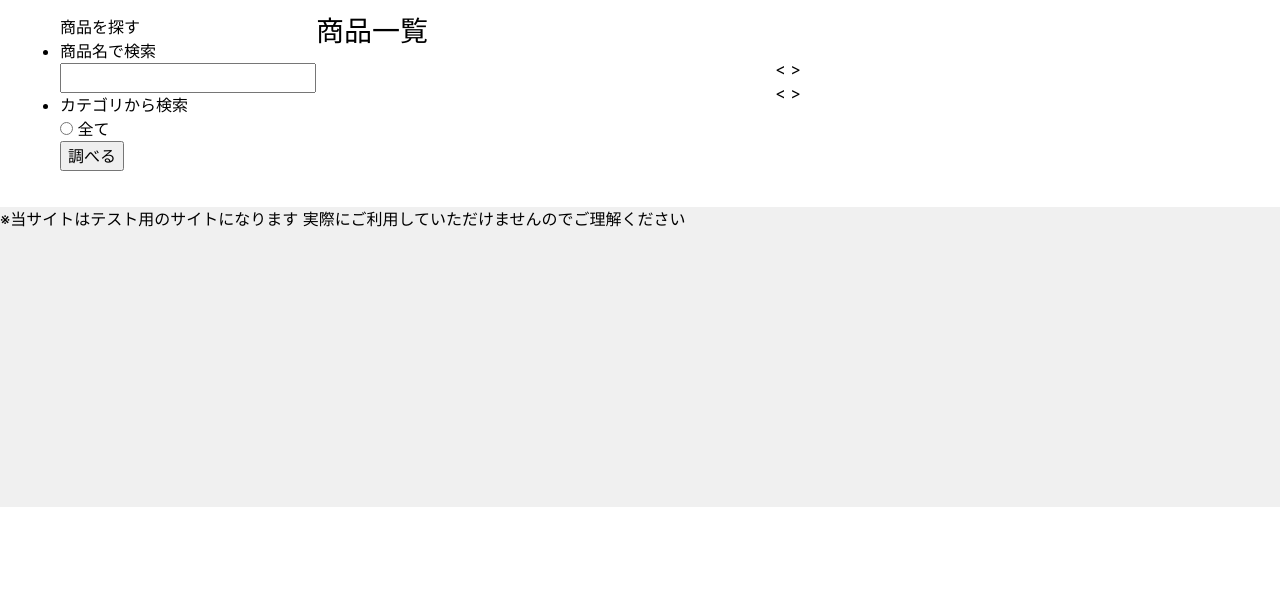
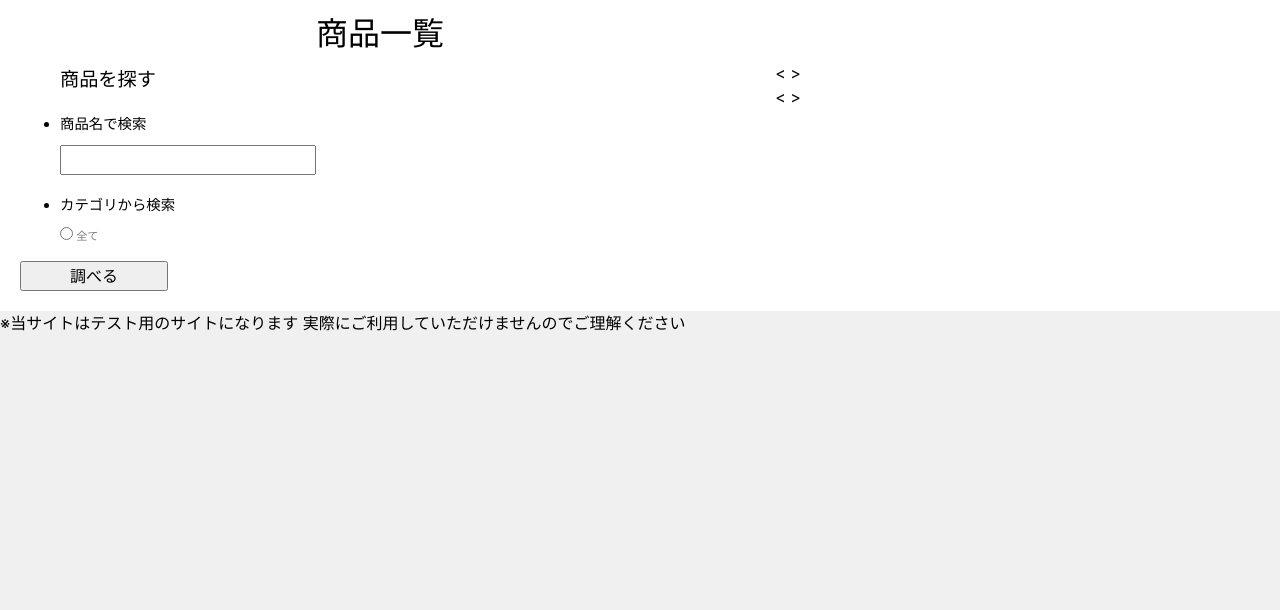
Before and after one commit to keyyang0723/kiyama_ec, a PHP site: page / in a window 1280 px wide. Shown: the part 96-706 px from the top of the page. Run offline with PHP 8.4, Linux system fonts and the light colour scheme; data that the repository does not hold is empty; some libraries are stand-ins or nearby versions.

Commit message:
<レイアウトアップデート4>

```diff
--- a/views/front/front.php
+++ b/views/front/front.php
@@ -9,7 +9,7 @@
 	</div>
 
 	<div id="center">
-		<h3>商品一覧</h3>
+		<h2>商品一覧</h2>
 
 		<div class="pager">
 			<?php if($prev_page>=1):?>
--- a/views/product/index.php
+++ b/views/product/index.php
@@ -10,7 +10,7 @@
 	</div>
 
 	<div id="center">
-		<h3>商品一覧</h3>
+		<h2>商品一覧</h2>
 
 		<div class="pager">
 			<?php if($prev_page>=1):?>
@@ -43,7 +43,7 @@
 							<?php if($product['is_displayed']==1):?><li style="color:red;">非表示中！<?php endif;?></li>
 
 						<form action="<?php echo $base_url;?>/admin/product/<?php echo $this->escape($product['id']);?>" method="post">
-							<input type="submit" value="詳細表示"/>
+							<input type="submit" value="詳細表示" />
 						</form>
 					</ul>
 				</div>
--- a/views/search.php
+++ b/views/search.php
@@ -1,4 +1,5 @@
-<ul>商品を探す
+<ul class="search">
+	<a>商品を探す</a>
 	<li>商品名で検索</li>
 		<input type="text" name="search_name" value="<?php echo $this->escape($search_name)?>" />
 
@@ -15,7 +16,6 @@
 					<?php echo '全て';?>
 				</div>
 		</div>
-	<p>
-		<input type="submit" value="調べる" />
-	</p>
+
 </ul>
+<input style="width: 50%;"type="submit" value="調べる" />
--- a/web/css/style.css
+++ b/web/css/style.css
@@ -73,6 +73,9 @@ a{
 	width: 100%;
 
 	}
+#categories{
+	margin-top: 10px;
+}
 
 div.product{
 	overflow: hidden;
@@ -93,7 +96,11 @@ ul.product_contents{
 	width: 100%;
 }
 
-
+input.detail{
+	width: 80%;
+	color:white;
+	background-color: gray;
+}
 
 ul.error_list{
 	border: 1px solid #FF0000;
@@ -142,8 +149,13 @@ div.detail_image{
 }
 
 ul.product_detail{
-	width: 30%;
+
 }
+
+ul.product_contents li{
+ 	font-size: 80%;
+ 	color:grey;
+ }
 
 div.pager{
 	text-align: center;
@@ -175,10 +187,7 @@ table.order td {
   padding: 10px;
   vertical-align: top;
  }
- ul.product_contents li{
- 	font-size: 80%;
- 	color:grey;
- }
+
 
 tr:nth-child(even) {
   background: #d9d9d9;
@@ -190,3 +199,34 @@ tr:nth-child(even) {
  a.product_name{
  	font-size: 120%;
  }
+
+ div.product_detail{
+ 	margin-left: 30px;
+ 	width: 40%;
+ 	font-size: 150%;
+
+ }
+ a.discription{
+ 	font-size: 75%;
+ }
+ div.product_detail a{
+ 	font-size: 50%;
+ }
+
+ul.search{
+	margin-top: 50px;
+
+}
+ul.search a{
+	font-size: 120%;
+}
+ul.search li{
+	font-size: 90%;
+	margin-top:20px;
+	margin-bottom:10px;
+}
+div.cate{
+	margin-top:5px;
+	font-size: 70%;
+	color:gray;
+}
```
Also changed, not shown: views/front/detail.php (+8 -7 lines), views/product/detail.php (+7 -5 lines).
